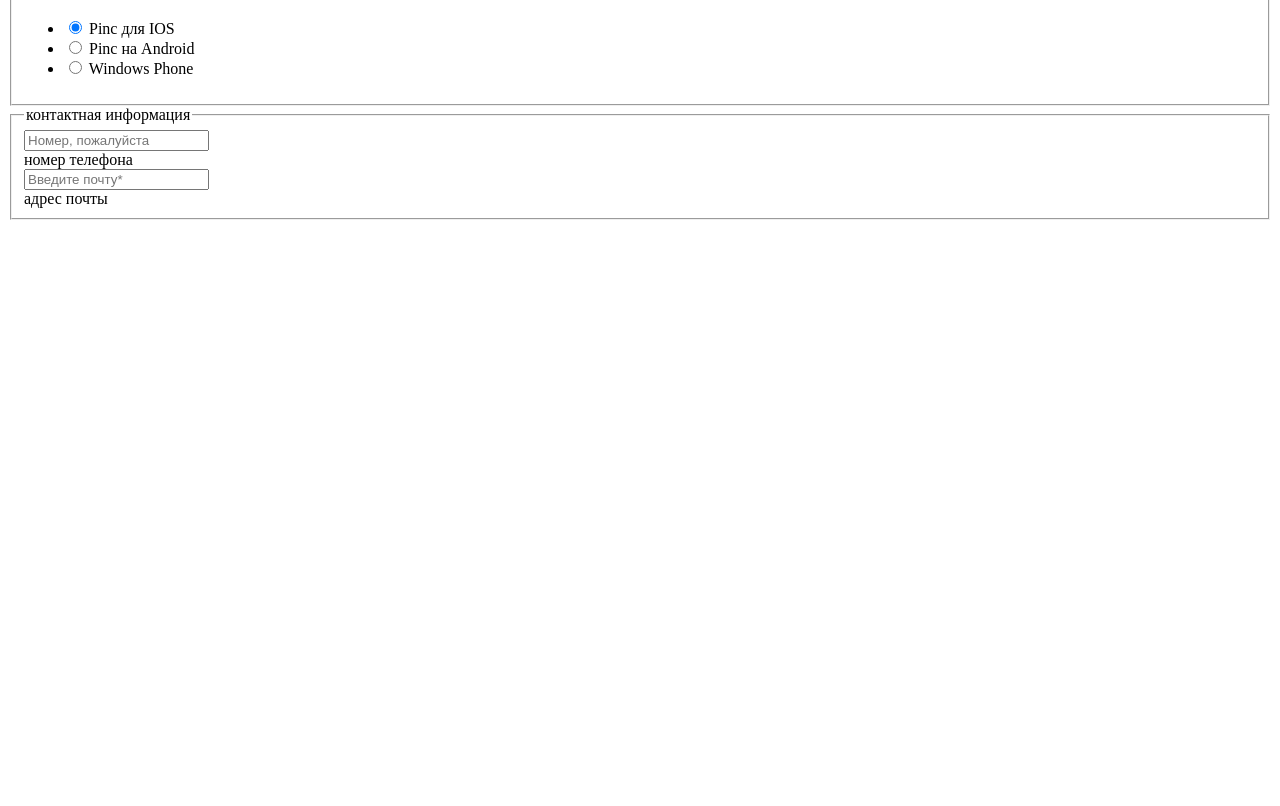
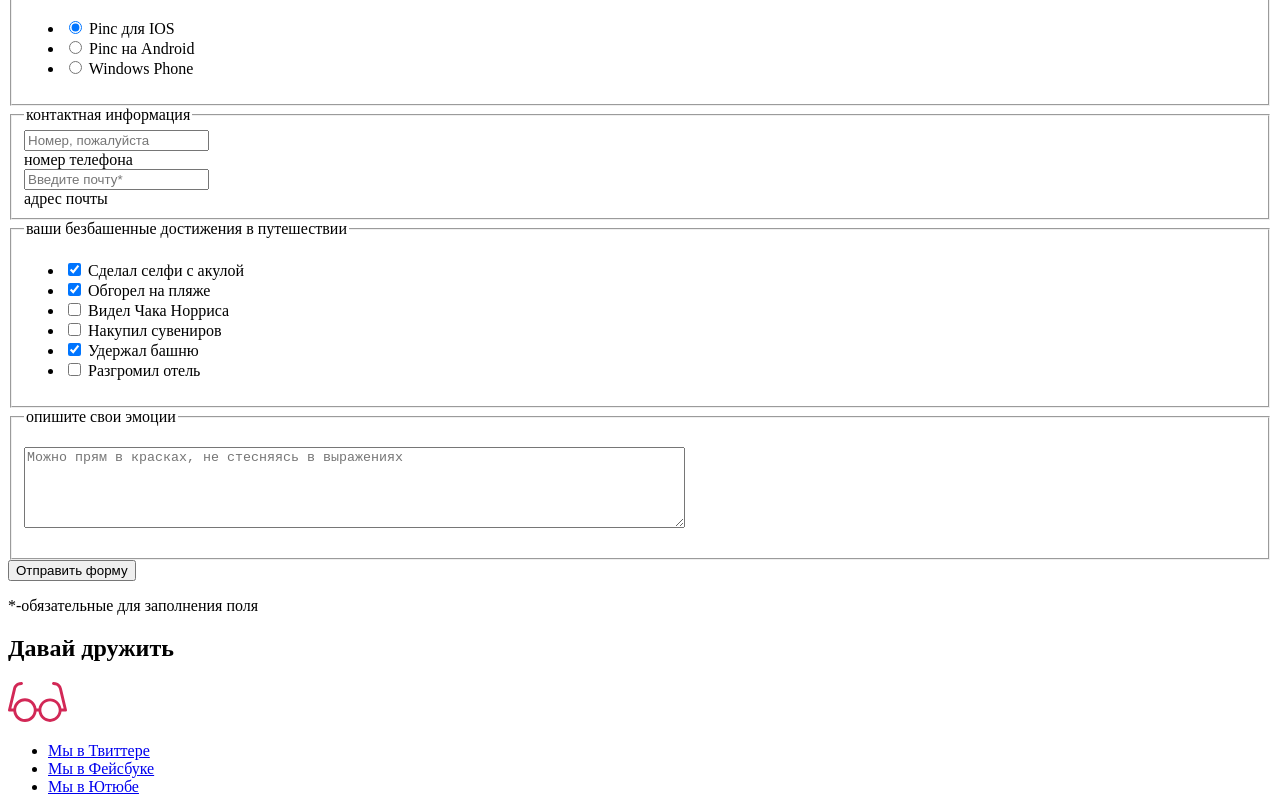
Before and after one commit to Ruslis80/834003-pink-22, a website: page source/form.html in a window 1280 px wide. Shown: the part 424-1230 px from the top of the page. Before the commit the page ends 800 px from the top, so only its background shows below. Drawn offline with Linux system fonts and the light colour scheme.

Commit message:
Закончил делать формы

```diff
--- a/source/form.html
+++ b/source/form.html
@@ -49,11 +49,13 @@
       </section>
       <section class="contest__forms">
         <div class="forms__wrapper">
+          <form class="traveling__forms" action="https://echo.htmlacademy.ru" method="POST">
             <h2 class="visually-hidden">Заполните форму</h2>
             <p>Поделитесь своей историей и получите шанс выиграть
               ценный приз — 1000 миль на вашу бонусную карту!
-             Пожалуйста, заполните форму ниже:</p>
-          <form class="contest-forms__information names" action="https://echo.htmlacademy.ru" method="POST">
+              Пожалуйста, заполните форму ниже:
+            </p>
+           <div class="contest-forms__information names">
              <p>
                <label class="username" for="surname">фамилия:</label>
                <input class="surname-icon-user" id="surname" type="text" name="user-surname" placeholder="Укажите фамилию*">
@@ -66,8 +68,8 @@
                <label class="username" for="patronymic">отчество:</label>
                <input class="patronymic-icon-user" id="patronymic" type="text" name="your-middle-name" placeholder="Ну и отчество тоже">
              </p>
-          </form>
-          <form class="contest-forms__radio" action="https://echo.htmlacademy.ru" method="POST">
+           </div>
+           <div class="contest-forms__radio">
              <fieldset class="filter-item__radio">
                <legend>с каким приложением путешествовали?</legend>
                <div class="radio__control">
@@ -87,8 +89,8 @@
                  </ul>
                </div>
              </fieldset>
-          </form>
-          <form class="contest-forms__contacts-info" action="https://echo.htmlacademy.ru" method="POST">
+           </div>
+           <div class="contest-forms__contacts-info">
              <fieldset class="contact-info">
                <legend>контактная информация</legend>
                <div class="contact-info__wrapper">
@@ -102,10 +104,83 @@
                  </div>
                </div>
              </fieldset>
+           </div>
+           <div class="contest-forms__progress-checkbox">
+             <fieldset class="progress-form">
+                <legend>ваши безбашенные достижения в путешествии</legend>
+                <div class="checkbox-control">
+                  <ul class="control-filler">
+                    <li class="filter-option filter-checkbox">
+                      <input class="visually-hidden filter-input-checkbox filter-input" type="checkbox" name="selfie" id="filter-selfie" checked>
+                      <label for="filter-selfie">Сделал селфи с акулой</label>
+                    </li>
+                    <li class="filter-option filter-checkbox">
+                      <input class="visually-hidden filter-input-checkbox filter-input" type="checkbox" name="beach" id="filter-beach" checked>
+                      <label for="filter-beach">Обгорел на пляже</label>
+                    </li>
+                    <li class="filter-option filter-checkbox">
+                      <input class="visually-hidden filter-input-checkbox filter-input" type="checkbox" name="actor" id="filter-actor">
+                      <label for="filter-actor">Видел Чака Норриса</label>
+                    </li>
+                    <li class="filter-option filter-checkbox">
+                      <input class="visually-hidden filter-input-checkbox filter-input" type="checkbox" name="souvenir" id="filter-souvenir">
+                      <label for="filter-souvenir">Накупил сувениров</label>
+                    </li>
+                    <li class="filter-option filter-checkbox">
+                      <input class="visually-hidden filter-input-checkbox filter-input" type="checkbox" name="tower" id="filter-tower" checked>
+                      <label for="filter-tower">Удержал башню</label>
+                    </li>
+                    <li class="filter-option filter-checkbox">
+                      <input class="visually-hidden filter-input-checkbox filter-input" type="checkbox" name="hotel" id="filter-hotel">
+                      <label for="filter-hotel">Разгромил отель</label>
+                    </li>
+                  </ul>
+                </div>
+              </fieldset>
+           </div>
+           <div class="contest-forms__textarea">
+             <fieldset class="textarea-emotion">
+               <legend>опишите свои эмоции</legend>
+               <p>
+                 <textarea name="comment" rows="5" cols="80" placeholder="Можно прям в красках, не стесняясь в выражениях"></textarea>
+               </p>
+             </fieldset>
+           </div>
+           <button class="button-form" type="submit">Отправить форму</button>
+           <p>
+             *-обязательные для заполнения поля
+           </p>
           </form>
-
         </div>
       </section>
     </main>
+    <footer class="page-footer">
+      <div class="page-footer__wrapper">
+        <h2 class="visually-hidden">Давай дружить</h2>
+        <div class="page-footer__heading heading">
+          <img src="img/glasses.svg" width="59" height="40" alt="очки">
+          <img src="img/pink.svg" width="74" height="23" alt="название сайта Пинк">
+        </div>
+        <div class="page-footer__social social">
+          <ul class="social__list">
+            <li class="social__item">
+              <a class="social__link social__link--twitter" href="https://twitter.com/htmlacademy_ru">Мы в Твиттере</a>
+            </li>
+            <li class="social__item">
+              <a class="social__link social__link--facebook" href="https://www.facebook.com/htmlacademy">Мы в Фейсбуке</a>
+            </li>
+            <li class="social__item">
+              <a class="social__link social__link--youtube" href="https://www.youtube.com/channel/UChUxTMjJGo-JDRY8pNTGL2g">Мы в Ютюбе</a>
+            </li>
+          </ul>
+        </div>
+        <div class="page-footer__copyright copyright">
+          <b class="copyright__text">Разработано</b>
+          <a class="copyright__logo" href="https://htmlacademy.ru/intensive/adaptive">
+            <img src="img/html-academy-footer-logo.svg" width="27" height="34" alt="logo">
+          </a>
+        </div>
+      </div>
+    </footer>
   </body>
 </html>
```
Lines whose indentation alone changed are shown as unchanged.
